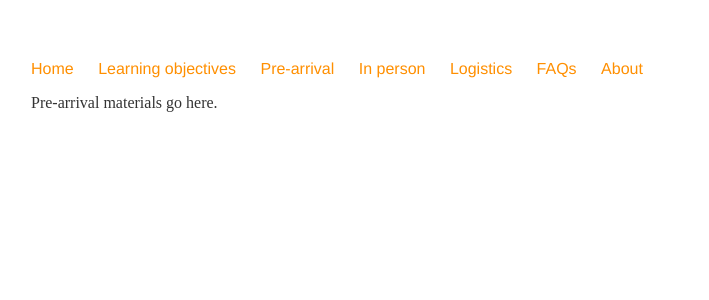
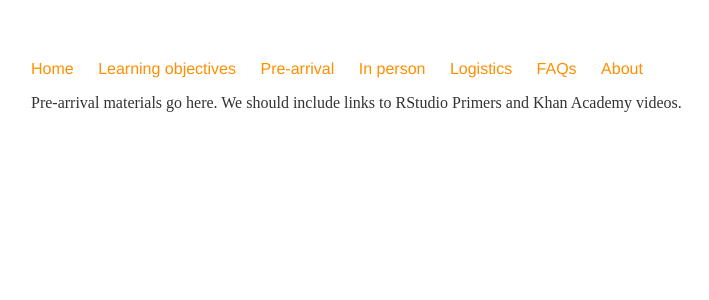
Before and after one commit to bstewart/princeton_methods_camp, a Jekyll site: the page built from pre-arrival/index.md, in a window 1280 px wide. Shown: the top 300 px of the page, without its empty margins (161-870 px from the left). Built offline with Jekyll 4.4.1, drawn with Linux system fonts in a browser that asks for light colours; our own code applies the rules of GitHub Pages for plain Markdown files.

Commit message:
add more material

```diff
--- a/pre-arrival/index.md
+++ b/pre-arrival/index.md
@@ -1 +1 @@
-Pre-arrival materials go here.
+Pre-arrival materials go here. We should include links to RStudio Primers and Khan Academy videos.
```
